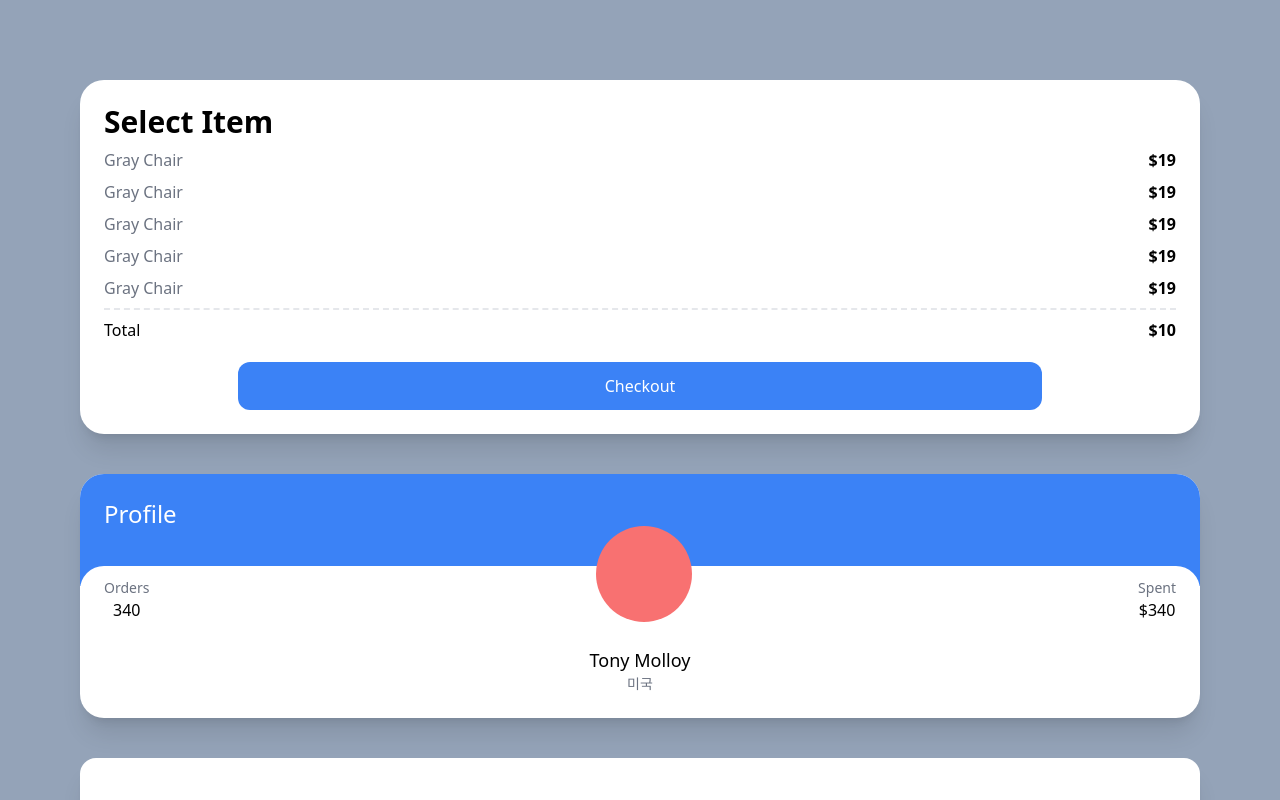
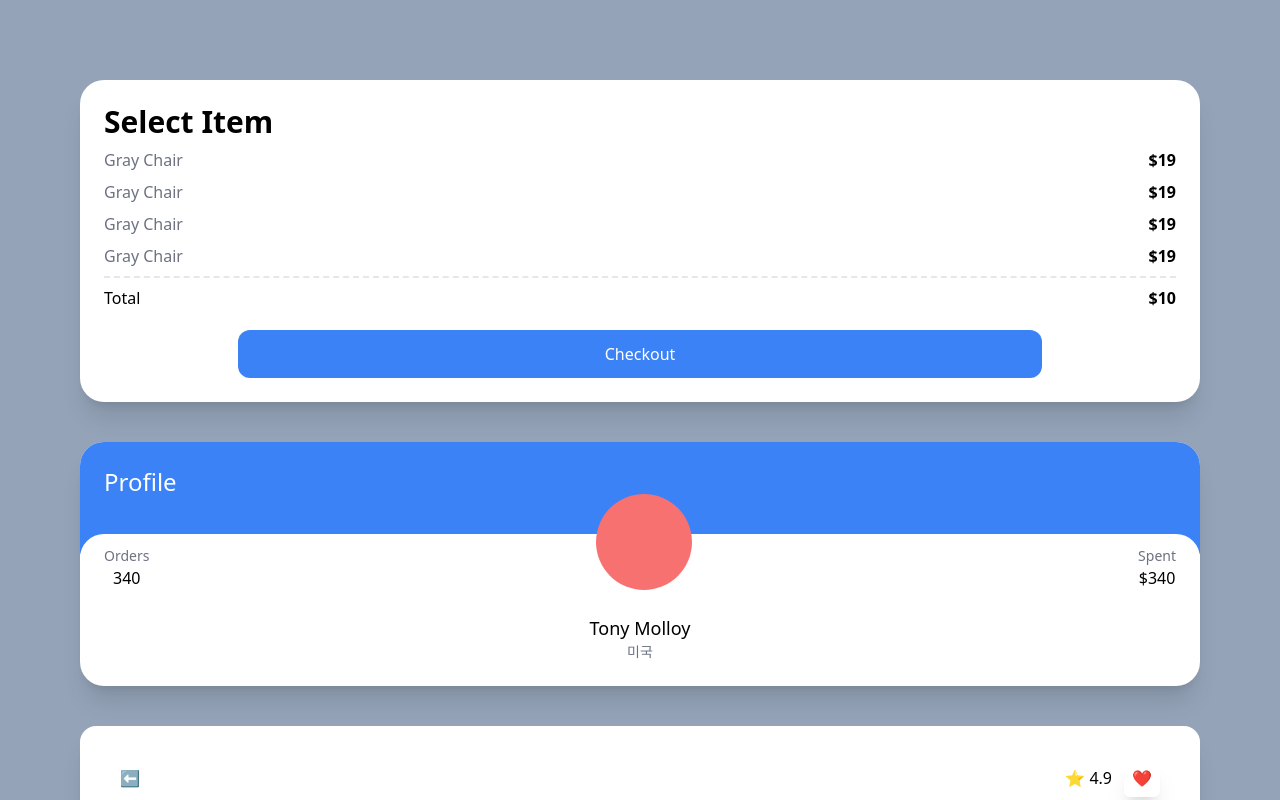
Before and after one commit to blkluv/next_carrot_market, a Next.js app: page / in a window 1280 px wide. Shown: the top 800 px of the page. Built offline with nearby package versions, Linux system fonts and the light colour scheme.

Commit message:
Update index.tsx

```diff
--- a/src/pages/index.tsx
+++ b/src/pages/index.tsx
@@ -6,7 +6,7 @@ const Home: NextPage = () => {
       <div className="p-6 bg-white shadow-xl rounded-3xl">
         <span className="text-3xl font-semibold">Select Item</span>
         <ul>
-          {[1, 2, 3, 4, 5].map((i) => (
+          {[1, 2, 3, 4].map((i) => (
             <div key={i} className="flex justify-between my-2">
               <span className="text-gray-500">Gray Chair</span>
               <span className="font-semibold">$19</span>
```
